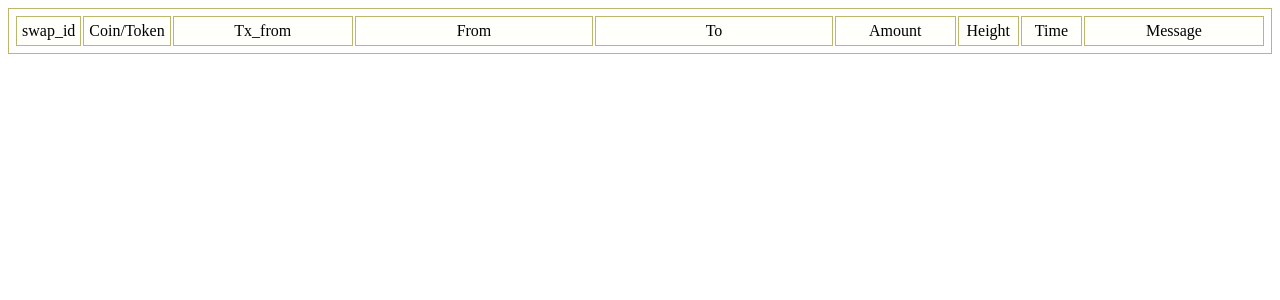
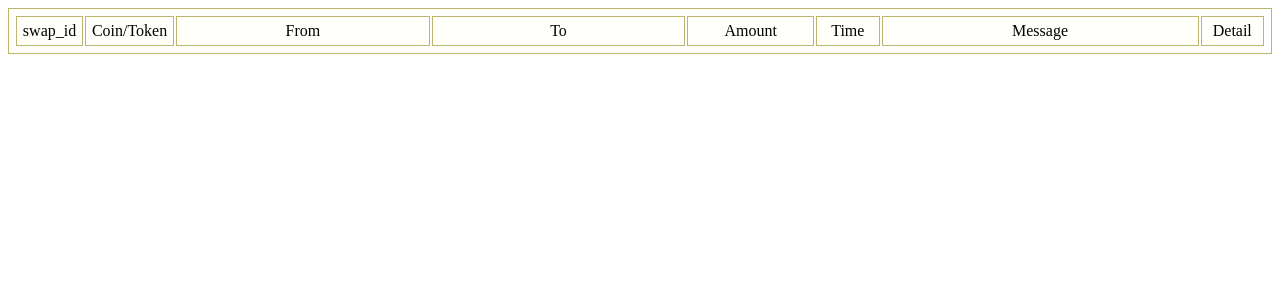
Before and after one commit to mvshub/mvs_SwapService, a Python web app: template services/templates/date.html in a window 1280 px wide. Shown: the top 300 px of the page. Run offline with Jinja, Linux system fonts and the light colour scheme; the template is opened without the code that fills it, so the values that code supplies are empty; some libraries are stand-ins or nearby versions.

Commit message:
update html

```diff
--- a/services/templates/date.html
+++ b/services/templates/date.html
@@ -25,31 +25,28 @@
         <table border = 1>
             <td align="center" width="5%"> swap_id </td>
             <td align="center" width="5%"> Coin/Token </td>
-            <td align="center" width="15%"> Tx_from</td>
             <td align="center" width="20%"> From</td>
             <td align="center" width="20%"> To </td>
             <td align="center" width="10%"> Amount </td>
-            <td align="center" width="5%"> Height </td>
             <td align="center" width="5%"> Time </td>
-            <td align="center" width="15%"> Message </td>
+            <td align="center" width="25%"> Message </td>
+            <td align="center" width="5%"> Detail</td>
 
             {% for value in results %}
-            <tr style="{{ 'background-color:#fffffb;' if value['finish']==0 else 'background-color:#F08080;' }}" >
-                <td align="center"> {{ value["swap_id"] }} </td>
+            <tr style="{{ 'background-color:#fffffb;' if value['finish']==0 else 'background-color:#F08080;' }}"  >
+
+              <td align="center"> {{ value["swap_id"] }} </td>
                 <td align="center"> {{ value["coin/token"] }} </td>
-                <td align="right", class="nav">
-
-                  <a href= "{{ url_for( 'swap_raw' , tx_from=value['tx_from'] ) }}">
-                  {{ value['tx_from'] }}
-                  </a>
-                </td>
-
-                <td align="right"> {{ value["from"] }} </td>
-                <td align="right"> {{ value["to"] }} </td>
-                <td align="right"> {{ value["amount"] }} </td>
-                <td align="right"> {{ value["tx_height"] }} </td>
-                <td align="right"> {{ value["time"] }} </td>
-                <td align="right"> {{ value["message"] }} </td>
+                <td align="center"> {{ value["from"] }} </td>
+                <td align="center"> {{ value["to"] }} </td>
+                <td align="center"> {{ value["amount"] }} </td>
+                <td align="center"> {{ value["time"] }} </td>
+                <td align="center"> {{ value["message"] }} </td>
+                <td align="center">
+                    <a href= "{{ url_for( 'swap_raw' , tx_from=value['tx_from'] ) }}">
+                          More
+                    </a>
+                  </td>
             </tr>
             {% endfor %}
         </table>
--- a/services/templates/transaction.html
+++ b/services/templates/transaction.html
@@ -3,7 +3,7 @@
 
     <head>
       <meta charset="UTF-8">
-      <title>raw_tx:{{ tx_from }}</title>
+      <title>tx_from:{{ tx_from }}</title>
 
       <style>
         table, tr, td, th {
@@ -35,7 +35,7 @@
     </head>
 
    <body>
-
+      <a>tx_from:{{ tx_from }}</a>
       <table border = 1>
         <td align="center" width="5%"> swap_id </td>
         <td align="center" width="5%"> Coin</td>
```
Also changed, not shown: services/templates/swap.html (+6 -2 lines).
